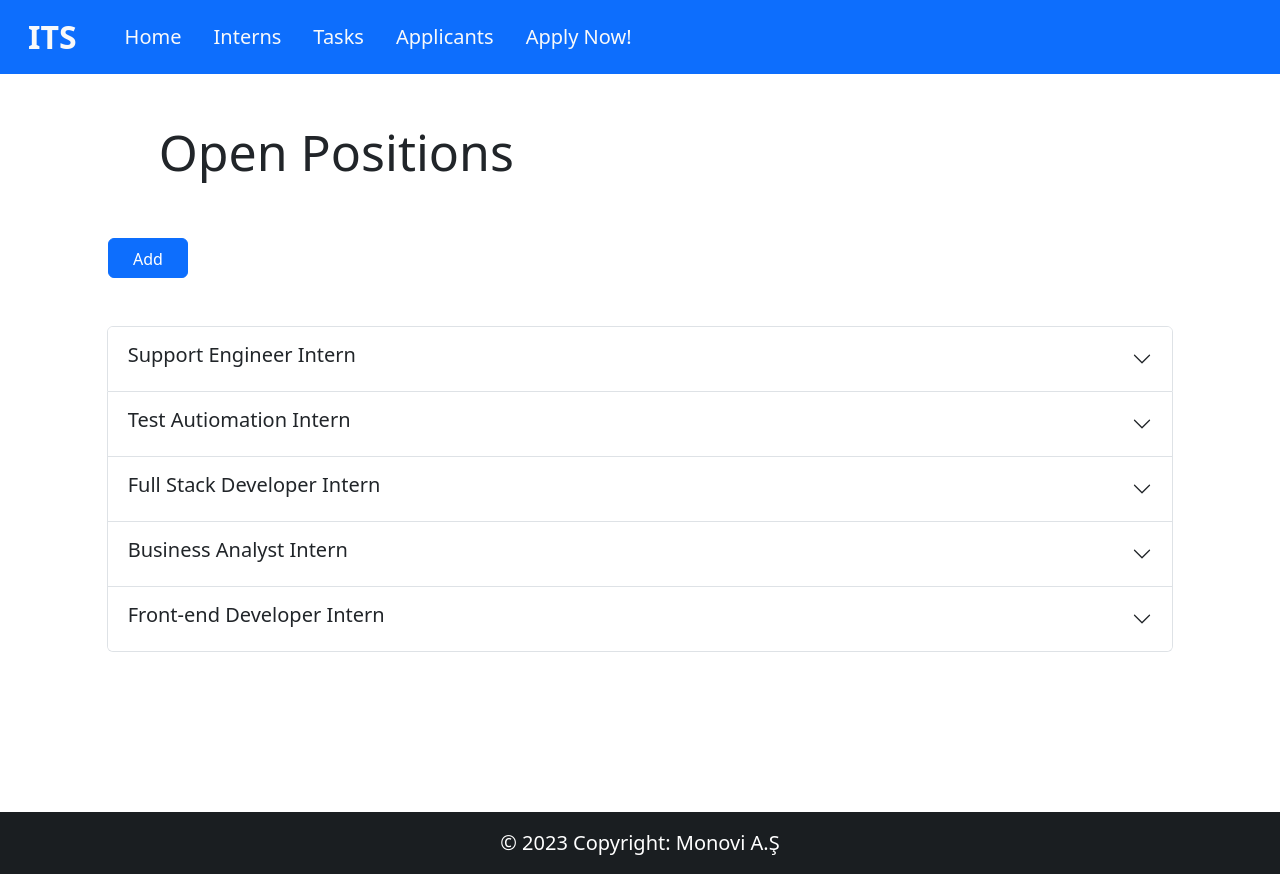
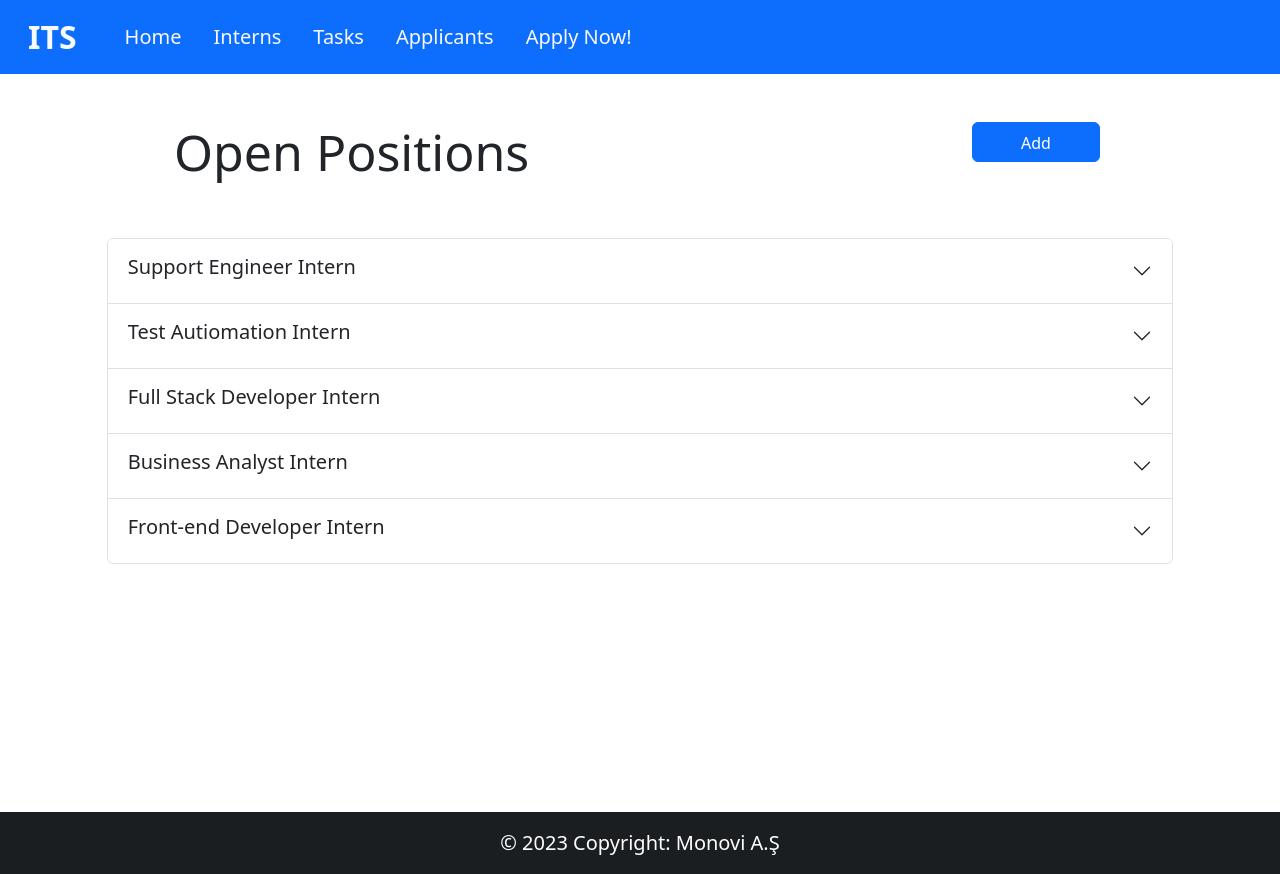
Before and after one commit to YarkinAta00/Intern_tracking_system, a Vue app in the folder deneme/: page /apply in a window 1280 px wide. Built offline with nearby package versions, Linux system fonts and the light colour scheme.

Commit message:
Add button style modified in ApplyJobs page

```diff
--- a/deneme/src/ApplyJobs.vue
+++ b/deneme/src/ApplyJobs.vue
@@ -19,10 +19,12 @@ export default {
 }
 </script>
 <template>
-    <div class="row md-10 mx-5">
-        <PageTitle pageTitleValue="Open Positions" />
-        <div class="col">
-            <Button @click="goAddPosition" class="px-4 pt-2 mx-5 mt-5" buttonText="Add" />
+    <div class="row md-10 mx-5 px-5">
+        <div class="col-9">
+            <PageTitle pageTitleValue="Open Positions" />
+        </div>
+        <div class="col-3">
+            <Button @click="goAddPosition" class="px-5 pt-2 mx-5 mt-5 fs-6" buttonText="Add" />
         </div>
     </div>
     <div class="col-md-10 mx-auto mt-5">
```
